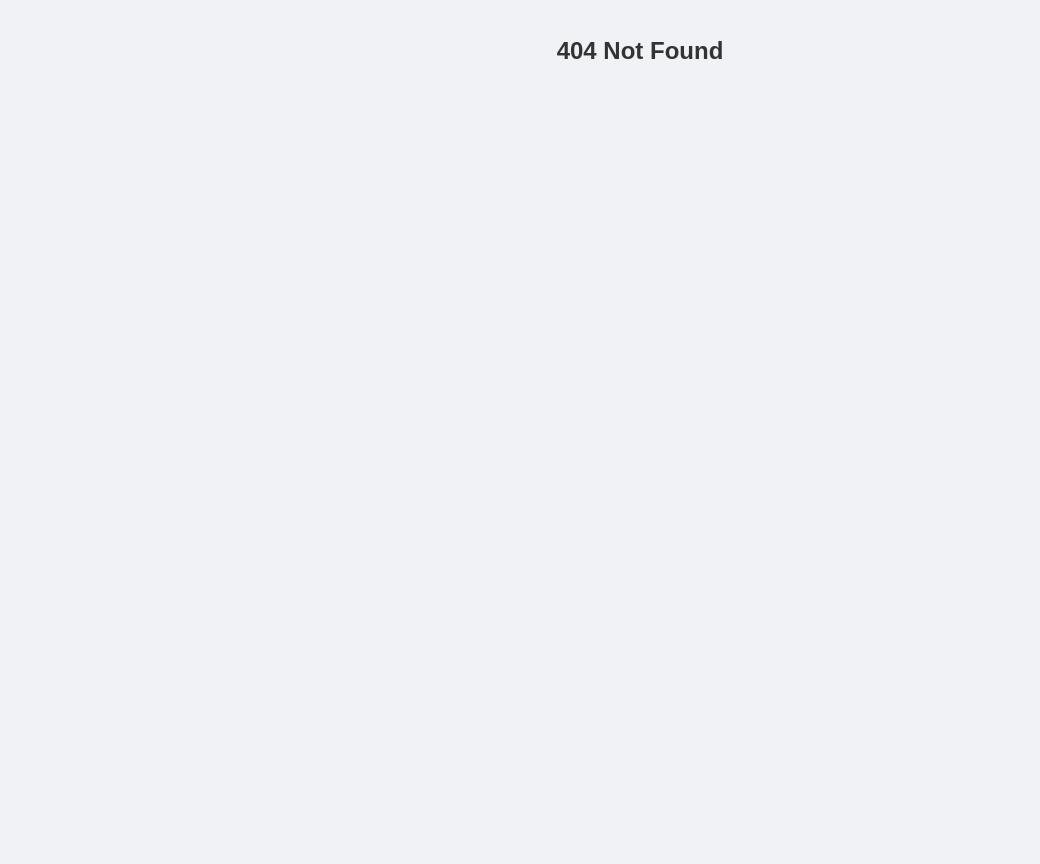
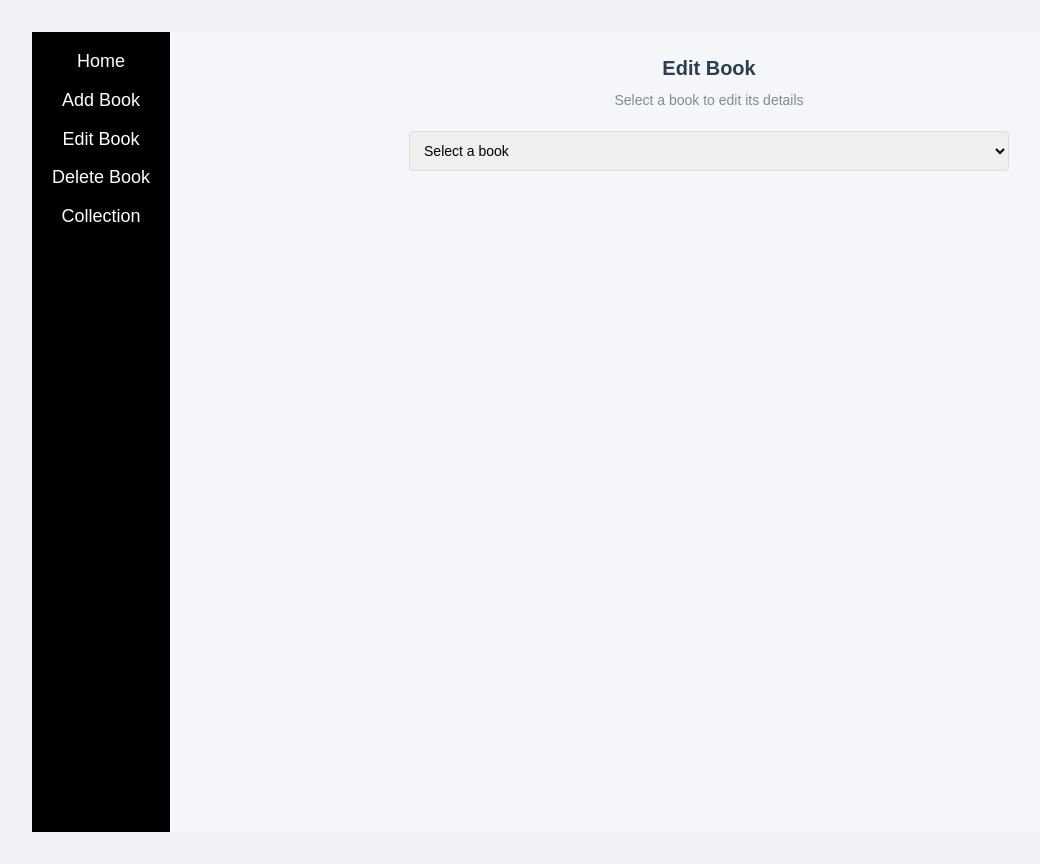
Before and after one commit to vkavith/PerScholas_Capstone_Library_Frontend, a React (Vite) app: page /edit in a window 1280 px wide. Before the commit this address had no page. Shown: the whole page, without its empty margins (0-1040 px from the left). Before the commit the page ends 800 px from the top, so only its background shows below. Built offline with nearby package versions, Linux system fonts and the light colour scheme.

Commit message:
Added EditBooks.jsx

```diff
--- a/src/App.jsx
+++ b/src/App.jsx
@@ -4,7 +4,7 @@ import { BrowserRouter } from "react-router-dom";
 import HomePage from "./components/HomePage";
 //import HomePage from "./components/HomePage";
 import AddBooks from "./components/AddBooks.jsx";
-//import EditBooks from "./components/EditBooks.jsx";
+import EditBooks from "./components/EditBooks.jsx";
 //import DeleteBooks from "./components/DeleteBooks";
 import Collection from "./components/BookCollection";
 
@@ -17,8 +17,8 @@ function App() {
         <Routes>
           <Route path="/" element={<HomePage />} />
           <Route path="/add" element={<AddBooks />} />
-       {/*   <Route path="/edit" element={<EditBooks />} />
-          <Route path="/delete" element={<DeleteBooks />} />*/}
+          <Route path="/edit" element={<EditBooks />} />
+          {/*}   <Route path="/delete" element={<DeleteBooks />} />*/}
           <Route path="/collection" element={<Collection />} />
           <Route path="*" element={<h1>404 Not Found</h1>} />
         </Routes>
--- a/src/components/EditBooks.css
+++ b/src/components/EditBooks.css
@@ -0,0 +1,31 @@
+.edit-book-page {
+    display: flex;
+    min-height: 100vh;
+  }
+
+  .bookinfo {
+    flex: 1;
+    padding: 20px;
+    background-color: #f5f6fa;
+  }
+
+  .book-selection {
+    /*margin-bottom: 20px;*/
+    max-width: 600px;
+    margin: 0 auto 20px;
+  }
+
+  .book-select {
+    width: 100%;
+    padding: 10px;
+    border: 1px solid #ddd;
+    border-radius: 4px;
+    font-size: 14px;
+    margin-bottom: 20px;
+  }
+
+  .disabled-input {
+    background-color: #f5f5f5;
+    color: #666;
+    cursor: not-allowed;
+  }
--- a/src/components/EditBooks.jsx
+++ b/src/components/EditBooks.jsx
@@ -2,3 +2,115 @@ import { useState, useEffect } from "react";
 import axios from "axios";
 import Sidebar from "./Sidebar";
 import "./EditBooks.css";
+
+function EditBooks() {
+  const [books, setBooks] = useState([]);
+  const [selectedBook, setSelectedBook] = useState(null);
+  const [editData, setEditData] = useState({
+    author: "",
+    category: "",
+    stock: 0,
+  });
+
+  return (
+    <div className="edit-book-page">
+      <Sidebar />
+      <div className="bookinfo">
+        <div className="header">
+          <h1>Edit Book</h1>
+          <p>Select a book to edit its details</p>
+        </div>
+
+        <div className="book-selection">
+          <select
+            onChange={(e) => handleBookSelect(books[e.target.value])}
+            value={
+              selectedBook
+                ? books.findIndex((b) => b._id === selectedBook._id)
+                : ""
+            }
+            className="book-select">
+            <option value="">Select a book</option>
+            {books.map((book, index) => (
+              <option key={book._id} value={index}>
+                {book.bookName} (ISBN: {book.isbn})
+              </option>
+            ))}
+          </select>
+        </div>
+
+        {selectedBook && (
+          <div className="form-container">
+            <form onSubmit={handleSubmit}>
+              <div className="form-field">
+                <label>Book Name</label>
+                <input
+                  type="text"
+                  value={selectedBook.bookName}
+                  disabled
+                  className="disabled-input"
+                />
+              </div>
+
+              <div className="form-field">
+                <label>ISBN</label>
+                <input
+                  type="text"
+                  value={selectedBook.isbn}
+                  disabled
+                  className="disabled-input"
+                />
+              </div>
+
+              <div className="form-field">
+                <label>Author</label>
+                <input
+                  type="text"
+                  value={editData.author}
+                  onChange={(e) =>
+                    setEditData({ ...editData, author: e.target.value })
+                  }
+                  required
+                />
+              </div>
+
+              <div className="form-field">
+                <label>Genre</label>
+                <input
+                  type="text"
+                  value={editData.category}
+                  onChange={(e) =>
+                    setEditData({ ...editData, category: e.target.value })
+                  }
+                  required
+                />
+              </div>
+
+              <div className="form-field">
+                <label>Stock</label>
+                <input
+                  type="number"
+                  value={editData.stock}
+                  onChange={(e) =>
+                    setEditData({
+                      ...editData,
+                      stock: parseInt(e.target.value),
+                    })
+                  }
+                  required
+                  min="0"
+                />
+              </div>
+
+              <button type="submit" className="submit-button">
+                Update Book
+              </button>
+            </form>
+          </div>
+        )}
+      </div>
+    </div>
+  );
+}
+
+export default EditBooks;
```
